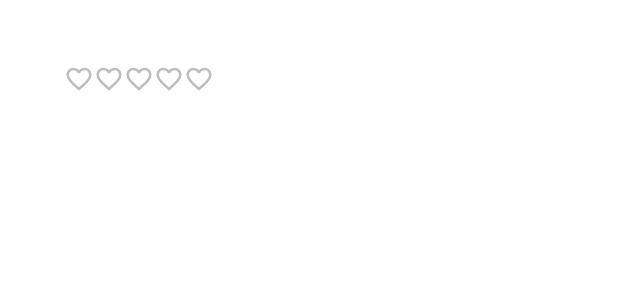
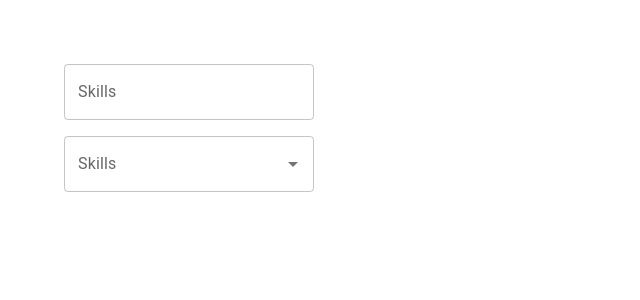
Before and after one commit to itsparasbisht/react-mui, a React (Create React App) app: page / in a window 1280 px wide. Shown: the top 300 px of the page, without its empty margins (0-640 px from the left). Built offline with nearby package versions, Linux system fonts and the light colour scheme.

Commit message:
mui autocomplete

```diff
--- a/src/App.js
+++ b/src/App.js
@@ -7,6 +7,8 @@ import MuiRadio from './components/MuiRadio';
 import MuiCheckbox from './components/MuiCheckbox';
 import MuiSwitch from './components/MuiSwitch';
 import MuiRating from './components/MuiRating';
+import MuiReaction from './components/MuiReaction';
+import MuiAutocomplete from './components/MuiAutocomplete';
 
 function App() {
   return (
@@ -18,7 +20,9 @@ function App() {
       {/* <MuiRadio /> */}
       {/* <MuiCheckbox /> */}
       {/* <MuiSwitch /> */}
-      <MuiRating />
+      {/* <MuiRating /> */}
+      {/* <MuiReaction /> */}
+      <MuiAutocomplete />
     </div>
   );
 }
--- /dev/null
+++ b/src/components/MuiAutocomplete.js
@@ -0,0 +1,63 @@
+import { Autocomplete, Stack, TextField } from "@mui/material";
+import React, { useState } from "react";
+
+function MuiAutocomplete() {
+  const skills = [
+    "HTML",
+    "CSS",
+    "Javascript",
+    "React",
+    "Next.js",
+    "express.js",
+  ];
+
+  const skillsOptions = [
+    {
+      id: 1,
+      label: "HTML",
+    },
+    {
+      id: 2,
+      label: "CSS",
+    },
+    {
+      id: 3,
+      label: "Javascript",
+    },
+    {
+      id: 4,
+      label: "React",
+    },
+    {
+      id: 5,
+      label: "Next.js",
+    },
+  ];
+
+  const [value, setValue] = useState(null);
+  const [skill, setSkill] = useState(null);
+
+  console.log(value);
+  console.log(skill);
+
+  return (
+    <Stack spacing={2} width="250px">
+      <Autocomplete
+        options={skills}
+        renderInput={(params) => <TextField {...params} label="Skills" />}
+        value={value}
+        onChange={(e, newValue) => setValue(newValue)}
+        freeSolo
+      />
+
+      <Autocomplete
+        options={skillsOptions}
+        renderInput={(params) => <TextField {...params} label="Skills" />}
+        value={skill}
+        onChange={(e, newValue) => setSkill(newValue)}
+      />
+    </Stack>
+  );
+}
+
+export default MuiAutocomplete;
```
